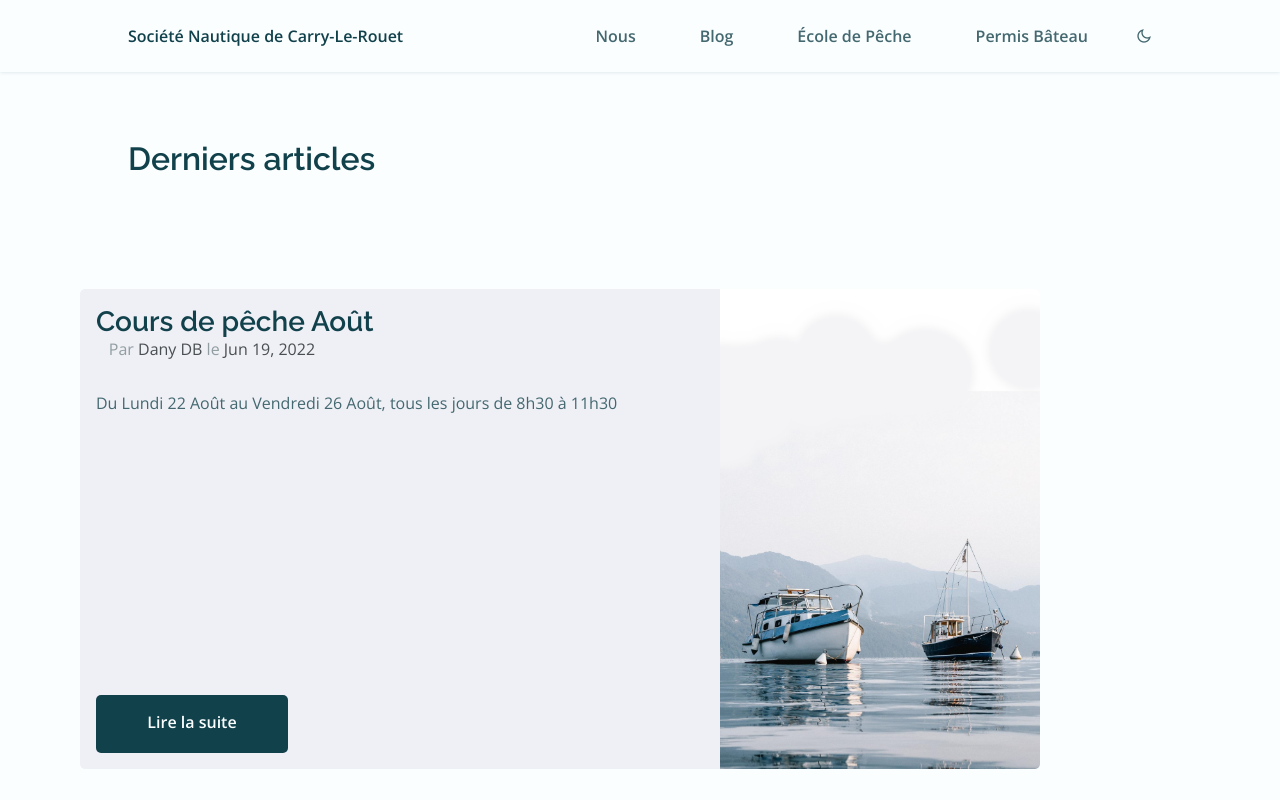
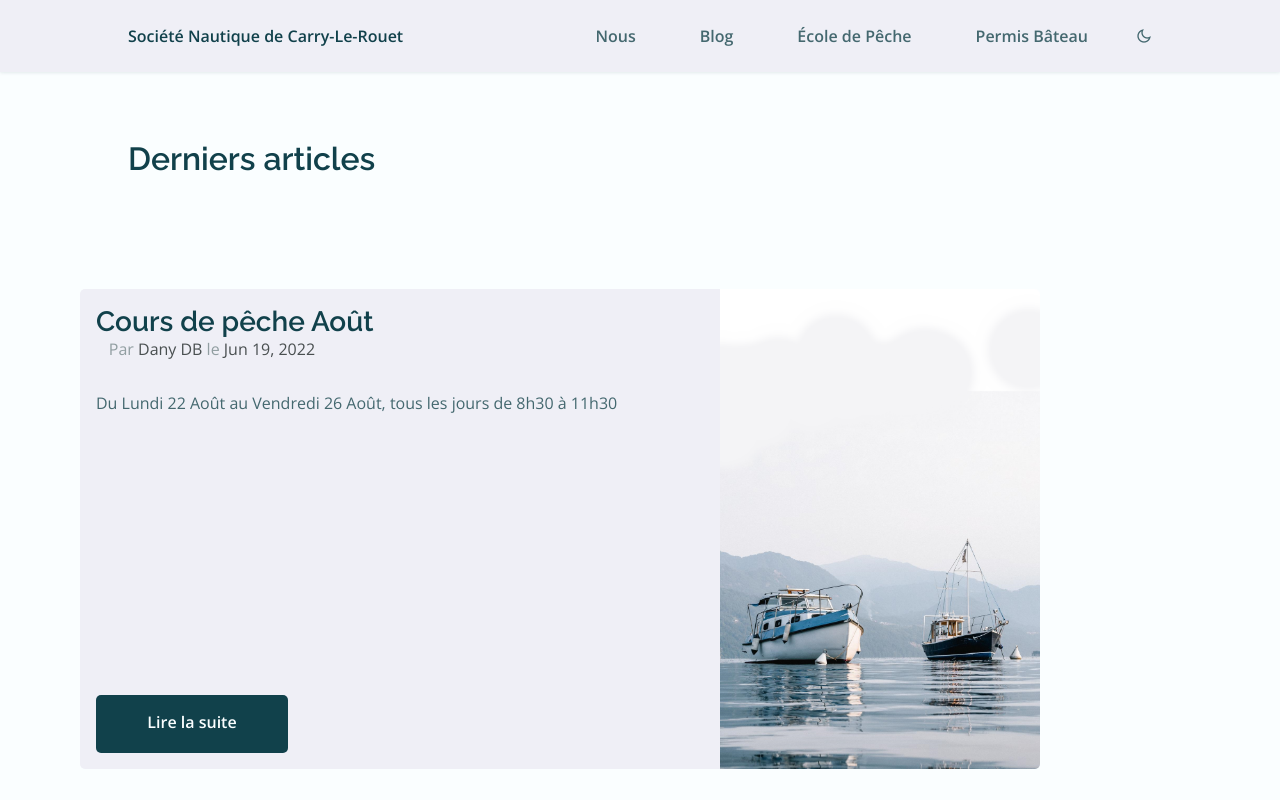
Before and after one commit to DanyDeB/carry-snc, an Eleventy site: page src/blog.njk in a window 1280 px wide. Shown: the top 800 px of the page. Built offline with nearby package versions, Linux system fonts and the light colour scheme; Eleventy itself is replaced by a stand-in of ours; files that its build step writes are made by us from their sources.

Commit message:
HEADER
Updating responsive of header,
bg-color

```diff
--- a/public/assets/css/styles.css
+++ b/public/assets/css/styles.css
@@ -236,12 +236,11 @@ input {
 @media screen and (max-width: 767px) {
   .nav__menu {
     position: fixed;
-    background-color: var(--first-color);
+    background-color: var(--blog-color);
     top: 0;
     right: -100%;
     width: 70%;
     height: 100%;
-    border: red solid 1px;
     box-shadow: -1px 0 4px rgba(14, 55, 63, 0.15);
     padding: 3rem;
     transition: .4s;
@@ -254,11 +253,12 @@ input {
   display: flex;
   flex-direction: column;
   row-gap: 2.5rem;
-  color: var(--first-color);
+  color: #11414B;
 }
 
 .nav__link {
-  color:#11414B;
+  color:var(--first-color);
+  transition: .2s;
   font-weight: var(--font-semi-bold);
   text-transform: uppercase;
 }
@@ -283,7 +283,7 @@ input {
 
 /* Change background header */
 .scroll-header {
-  background-color: var(--body-color);
+  background-color: var(--blog-color);
   box-shadow: 0 0 4px rgba(14, 55, 63, 0.15);
 }
 
--- a/src/assets/css/styles.css
+++ b/src/assets/css/styles.css
@@ -236,12 +236,11 @@ input {
 @media screen and (max-width: 767px) {
   .nav__menu {
     position: fixed;
-    background-color: var(--first-color);
+    background-color: var(--blog-color);
     top: 0;
     right: -100%;
     width: 70%;
     height: 100%;
-    border: red solid 1px;
     box-shadow: -1px 0 4px rgba(14, 55, 63, 0.15);
     padding: 3rem;
     transition: .4s;
@@ -254,11 +253,12 @@ input {
   display: flex;
   flex-direction: column;
   row-gap: 2.5rem;
-  color: var(--first-color);
+  color: #11414B;
 }
 
 .nav__link {
-  color:#11414B;
+  color:var(--first-color);
+  transition: .2s;
   font-weight: var(--font-semi-bold);
   text-transform: uppercase;
 }
@@ -283,7 +283,7 @@ input {
 
 /* Change background header */
 .scroll-header {
-  background-color: var(--body-color);
+  background-color: var(--blog-color);
   box-shadow: 0 0 4px rgba(14, 55, 63, 0.15);
 }
 
```
